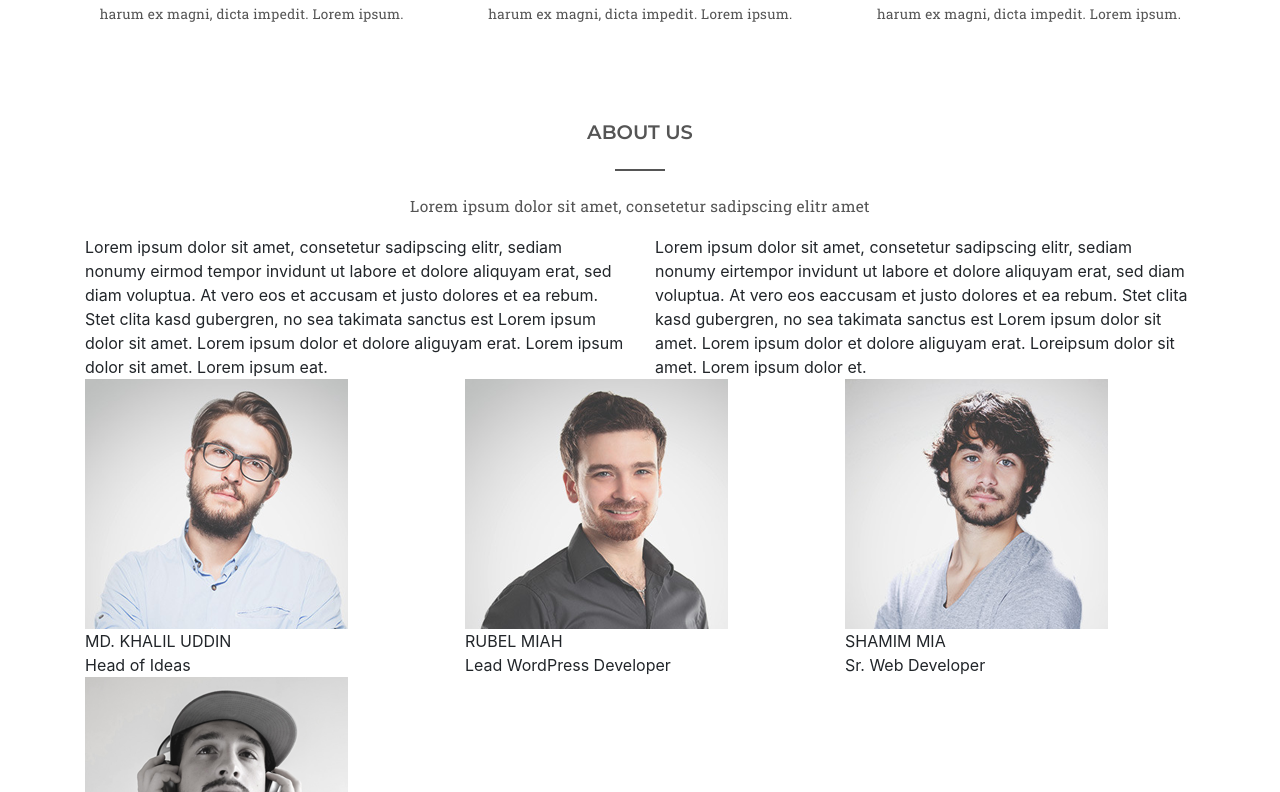
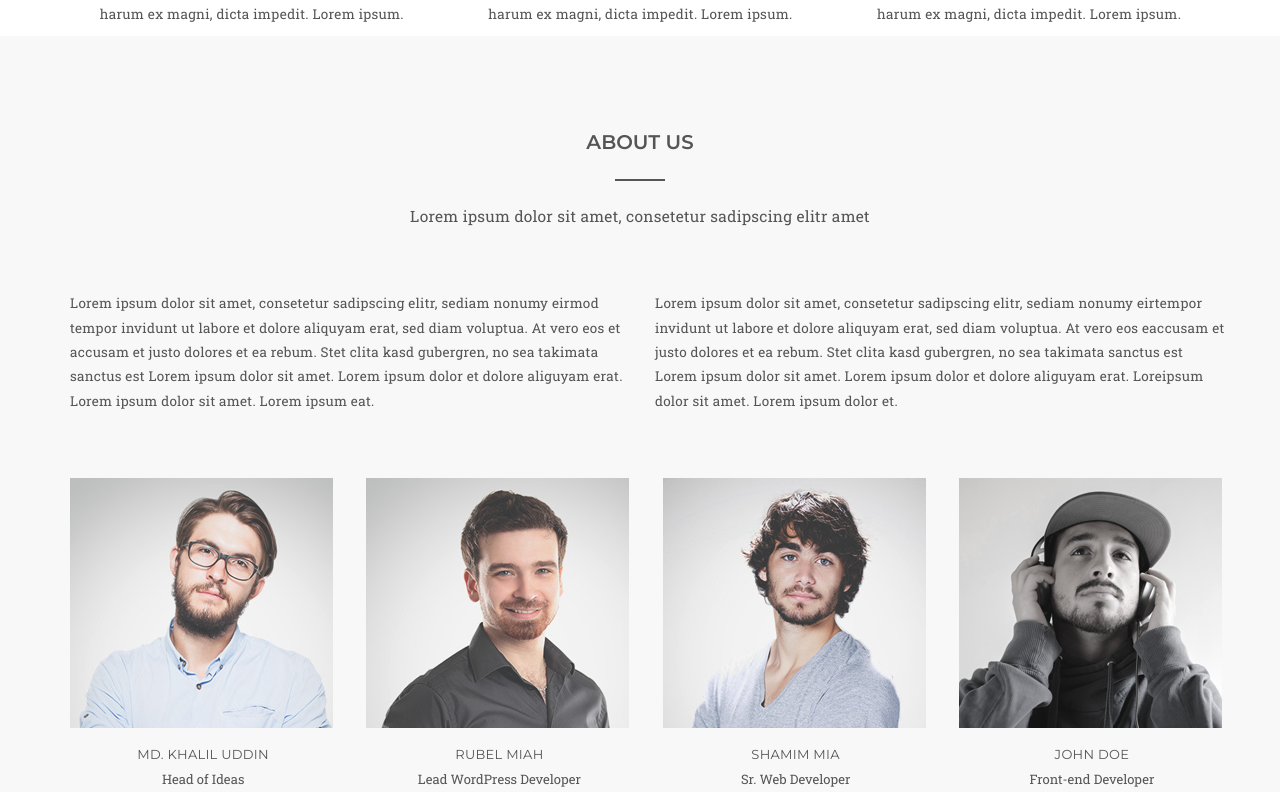
Before and after one commit to AnigalHub/PixelPerfect, a Vue app: page / in a window 1280 px wide. Shown: the part 1228-2020 px from the top of the page. Built offline with nearby package versions, Linux system fonts and the light colour scheme.

Commit message:
в Services добавлен height, добавлены классы и изменены отступы

```diff
--- a/src/App.vue
+++ b/src/App.vue
@@ -104,7 +104,7 @@ $shadeOfGrey:rgb(85, 85, 85);
   }
 }
 .name_component  {
-  font-size: 19.5px;
+  font-size: 19.8px;
   font-family: 'Montserrat', sans-serif;
   color: rgb(85, 85, 85);
   font-weight: 600;
@@ -123,16 +123,14 @@ $shadeOfGrey:rgb(85, 85, 85);
 }
 .underline{
   background-color: rgb(85, 85, 85);
-  margin-top: 25px;
+  margin: 25px auto 0;
   display: block;
-  margin-right: auto;
-  margin-left: auto;
   width: 50px;
   height: 2px;
 }
 #Services{
   padding-top: 95px;
-  padding-bottom: 95px;
+  height: 61.7vh;
   text-align: center;
   color: $shadeOfGrey;
   .flex-container{
@@ -164,14 +162,52 @@ $shadeOfGrey:rgb(85, 85, 85);
     width: 93px;
     height: 91px;
     display: block;
-    margin-right: auto;
-    margin-left: auto;
+    margin: 0 auto;
   }
-
-
+}
+#About{
+  padding-top: 95px;
+  padding-bottom: 95px;
+  background: #f8f8f8;
+  .text {
+    font-size: 13.5px;
+    font-family: "Roboto Slab";
+    color: rgb(85, 85, 85);
+    letter-spacing: .28px;
+    line-height: 1.8;
+    text-align:left;
+    margin-top: 25.25px;
+    z-index: 414;
+  }
+  .who{
+    font-size: 13px;
+    font-family: "Roboto Slab";
+    color: rgb(85, 85, 85);
+    line-height: 1.846;
+    padding-top: 2px;
+    text-align: center;
+  }
+  .parts{
+    margin-top: 37.5px;
+    padding-bottom: 30px;
+  }
+  .part_1{padding-left: 30px !important;}
+  .part_2{padding-left: 0 !important;}
+  .imgs{
+    margin-top: 35px;
+    .col:first-child{
+      padding-left: 30px !important;
+    }
+    .text{
+      margin-top: 15px;
+      font-size: 13px;  font-family: "Montserrat";
+      letter-spacing: .28px;
+      text-align: center;
+    }
+  }
 }
 @media (min-width: 1200px){
-  #Services{
+  #Services,#About{
     .container, .container-sm, .container-md, .container-lg, .container-xl {max-width: 1200px !important;}
   }
 }
```
